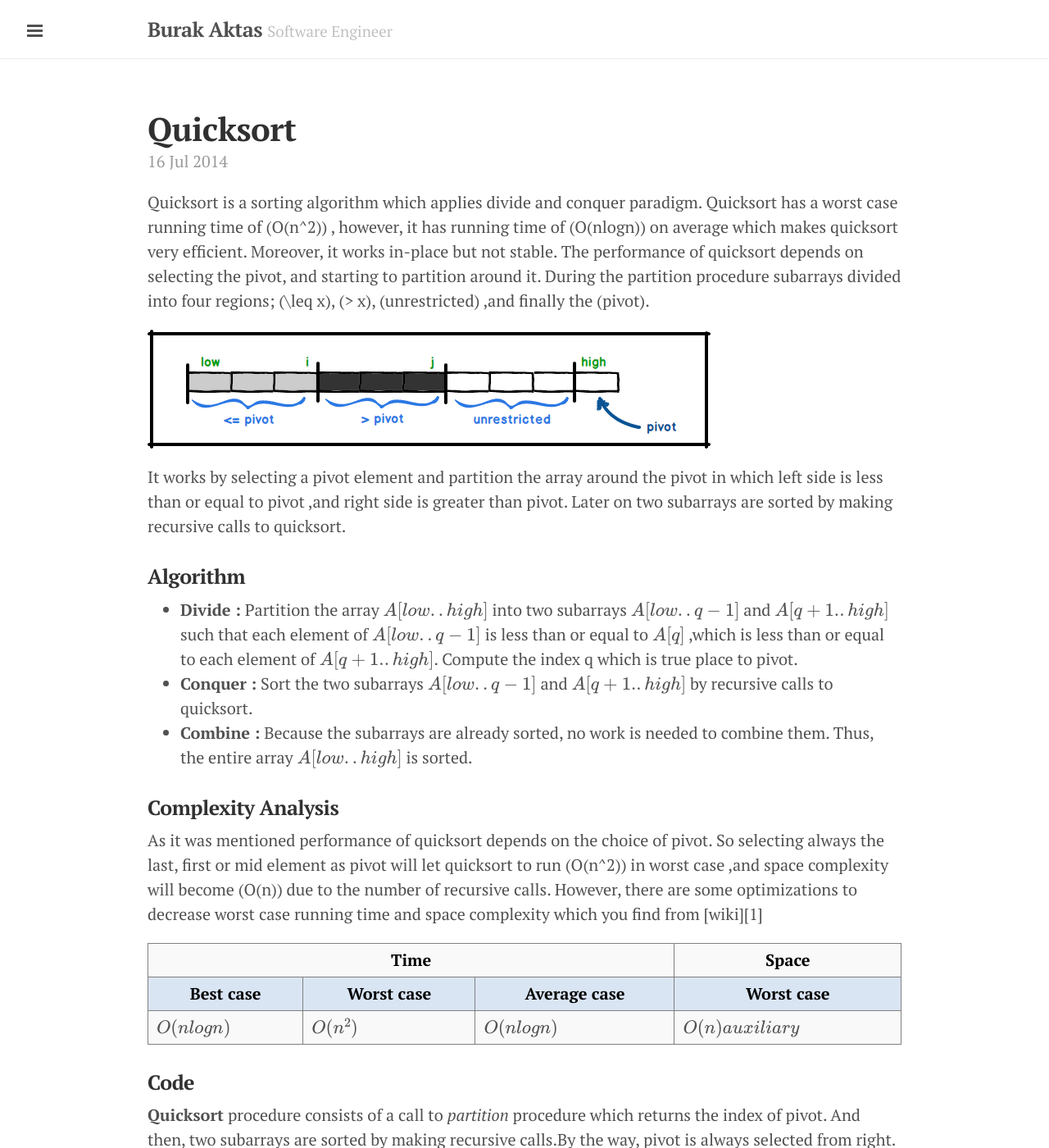
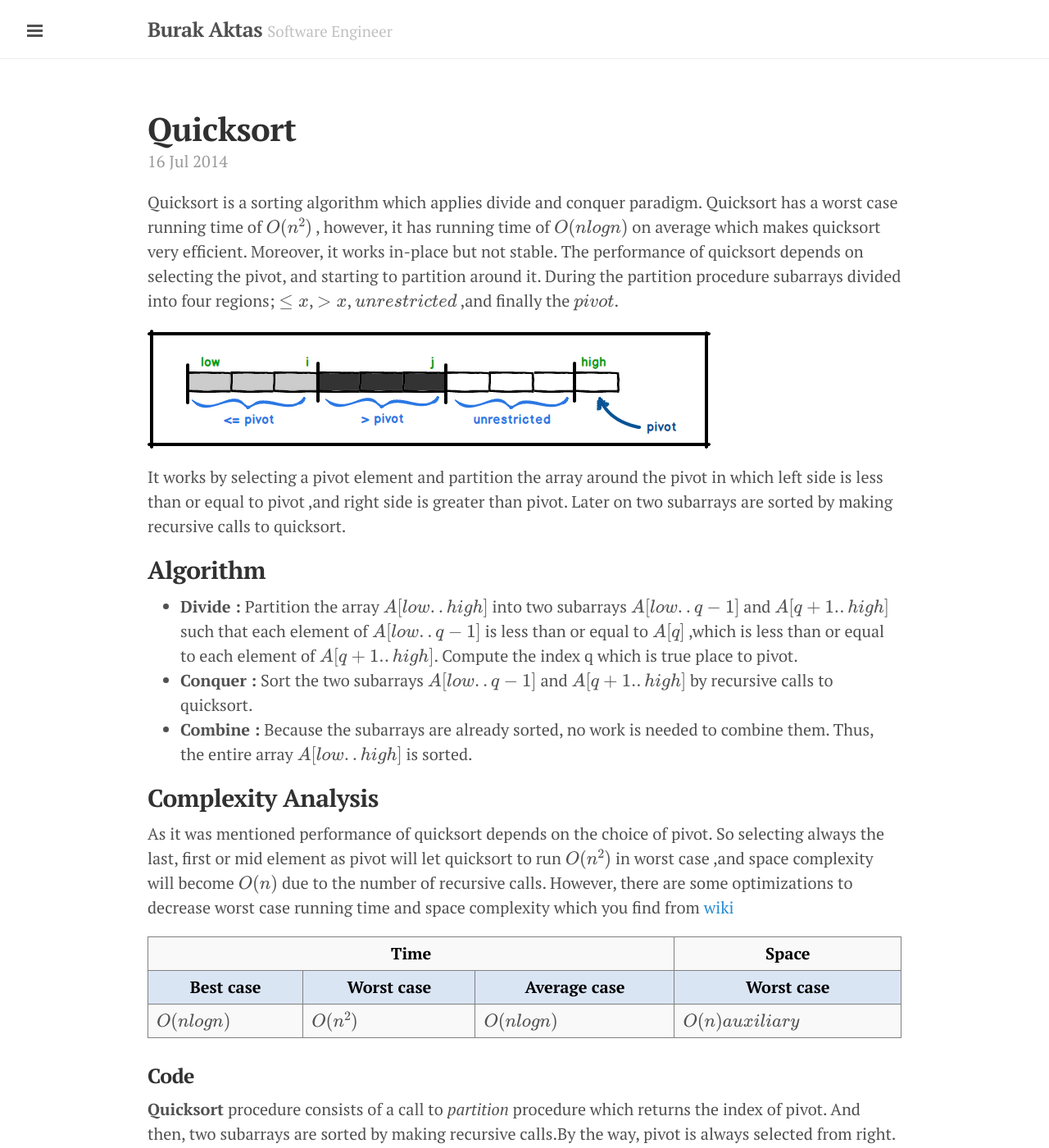
Before and after one commit to flexelem/flexelem.github.io, a Jekyll site: the page built from _posts/2014-07-16-quicksort.md, in a window 1280 px wide and 1400 px high. Shown: the whole window at 82% size. Built offline with Jekyll 4.4.1, drawn with Linux system fonts in a browser that asks for light colours; nearby versions of some CDN libraries; Markdown is read by kramdown in place of the engine named in the settings; formulas are drawn with MathJax 3; comment, search, counter and statistics services are not loaded; some of the changed text lies outside the part shown.

Commit message:
Latex for Quicksort

```diff
--- a/_posts/2014-07-16-quicksort.md
+++ b/_posts/2014-07-16-quicksort.md
@@ -15,7 +15,7 @@ tags:
   - sorting
 comments: true
 ---
-Quicksort is a sorting algorithm which applies divide and conquer paradigm. Quicksort has a worst case running time of \(O(n^2)\) , however, it has running time of \(O(n&#8203;logn)\) on average which makes quicksort very efficient. Moreover, it works in-place but not stable. The performance of quicksort depends on selecting the pivot, and starting to partition around it. During the partition procedure subarrays divided into four regions; \(\leq x\), \(> x\), \(unrestricted\) ,and finally the \(pivot\).
+Quicksort is a sorting algorithm which applies divide and conquer paradigm. Quicksort has a worst case running time of \\( O(n^{2}) \\) , however, it has running time of \\( O(n&#8203; logn) \\) on average which makes quicksort very efficient. Moreover, it works in-place but not stable. The performance of quicksort depends on selecting the pivot, and starting to partition around it. During the partition procedure subarrays divided into four regions; \\( \leq x \\), \\( > x \\), \\( unrestricted \\) ,and finally the \\( pivot \\).
 
 <!--more-->
 
@@ -23,7 +23,7 @@ Quicksort is a sorting algorithm which applies divide and conquer paradigm. Quic
 
 It works by selecting a pivot element and partition the array around the pivot in which left side is less than or equal to pivot ,and right side is greater than pivot. Later on two subarrays are sorted by making recursive calls to quicksort.
 
-<h3> Algorithm </h3>
+<h2> Algorithm </h2>
 
 <div>
   <ul>
@@ -39,9 +39,9 @@ It works by selecting a pivot element and partition the array around the pivot i
   </ul>
 </div>
 
-<h3> Complexity Analysis </h3>
+<h2> Complexity Analysis </h2>
 
-As it was mentioned performance of quicksort depends on the choice of pivot. So selecting always the last, first or mid element as pivot will let quicksort to run \(O(n^2)\) in worst case ,and space complexity will become \(O(n)\) due to the number of recursive calls. However, there are some optimizations to decrease worst case running time and space complexity which you find from [wiki][1]
+As it was mentioned performance of quicksort depends on the choice of pivot. So selecting always the last, first or mid element as pivot will let quicksort to run \\( O(n^{2}) \\) in worst case ,and space complexity will become \\( O(n) \\) due to the number of recursive calls. However, there are some optimizations to decrease worst case running time and space complexity which you find from [wiki][1]
 
 <table class="TFtable">
   <tr>
@@ -74,7 +74,7 @@ As it was mentioned performance of quicksort depends on the choice of pivot. So
 
   <tr>
     <td>
-      \(O(n&#8203;logn)\)
+      \(O(nlogn)\)
     </td>
 
     <td>
@@ -132,7 +132,7 @@ As it was mentioned performance of quicksort depends on the choice of pivot. So
 
 <h3> Randomized Pivot Selection </h3>
 
-Pivot is selected by a randomized way to prevent from worst cases (like already sorted array as input). Instead of always selecting \(A[high]\) as the pivot, an element is randomly chosen from the subarray \(A[low..high]\). After pivot is selected it is swapped by \(A[high]\). On the other hand, by random selection every element has same probability to get selected. Thus we expect the split of the input array to be well balanced on average. *Randomizedpartition* procedure is shown below;
+Pivot is selected by a randomized way to prevent from worst cases (like already sorted array as input). Instead of always selecting \\( A[high] \\) as the pivot, an element is randomly chosen from the subarray \\( A[low..high] \\). After pivot is selected it is swapped by \\( A[high] \\). On the other hand, by random selection every element has same probability to get selected. Thus we expect the split of the input array to be well balanced on average. *Randomizedpartition* procedure is shown below;
 
 <pre><code class="language-java">private int randomizedPartition(int[] numbers, int low, int high) {
 	Random rand = new Random();
```
Also changed, not shown: other parts of _posts/2014-07-16-quicksort.md (+2 -2 lines).
